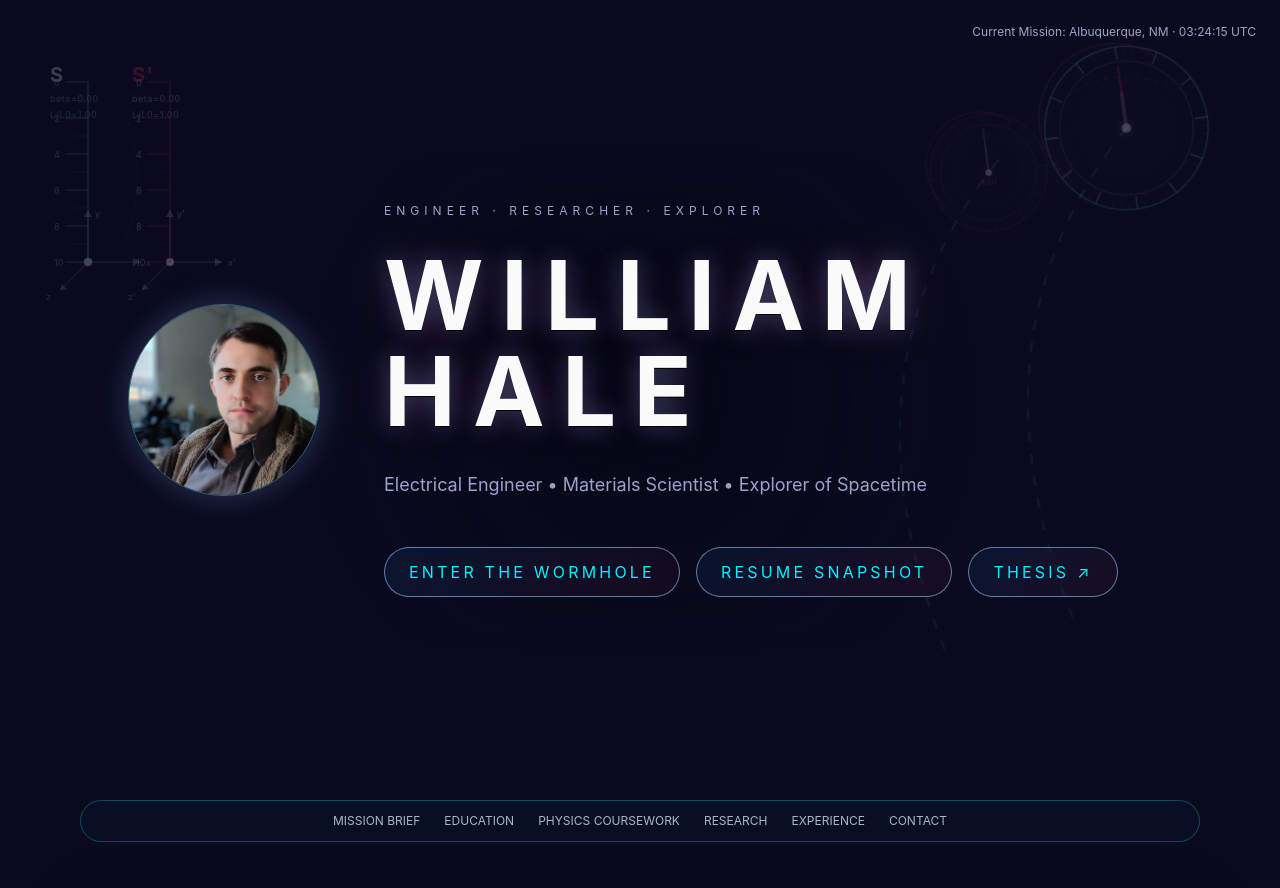
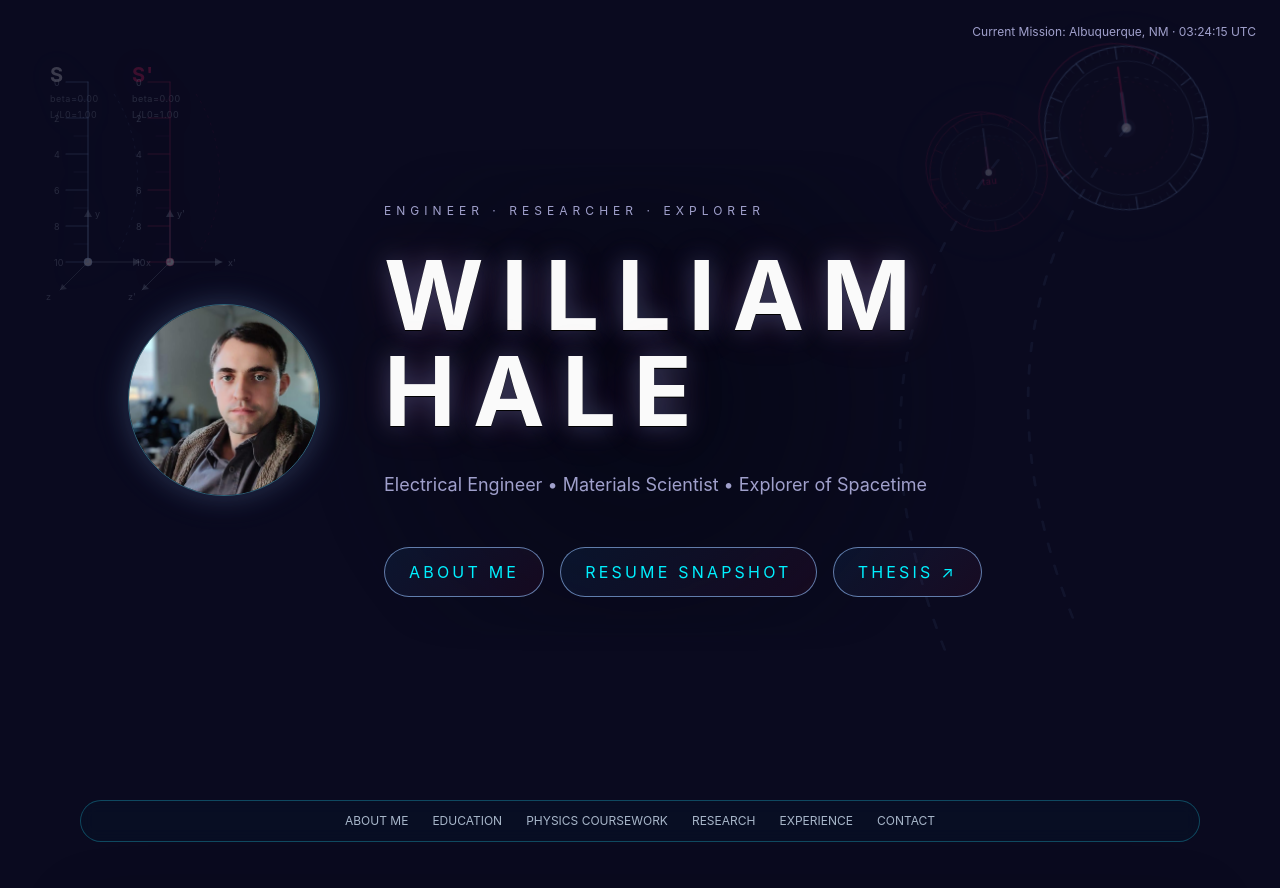
Before and after one commit to cipherwhale/cipherwhale.github.io, a React (Vite) app: page / in a window 1280 px wide. Shown: the top 888 px of the page. Built offline with nearby package versions, Linux system fonts and the light colour scheme.

Commit message:
Rename about links

```diff
--- a/src/App.tsx
+++ b/src/App.tsx
@@ -157,7 +157,7 @@ export default function App() {
               className="mt-12 flex flex-wrap justify-center gap-4 md:justify-start"
             >
               <a className="btn inline-block" href="#mission-brief">
-                Enter the Wormhole
+                About Me
               </a>
               <button className="btn" type="button" onClick={() => setShowResume(true)}>
                 Resume Snapshot
@@ -172,7 +172,7 @@ export default function App() {
 
       <nav className="sticky top-3 z-40 mx-auto mb-12 w-[min(94%,1120px)] rounded-full border border-cyan-400/30 bg-[#081025cc] px-5 py-3 text-xs backdrop-blur">
         <ul className="flex flex-wrap justify-center gap-x-6 gap-y-3">
-          <li><a href="#mission-brief">MISSION BRIEF</a></li>
+          <li><a href="#mission-brief">ABOUT ME</a></li>
           <li><a href="#education">EDUCATION</a></li>
           <li><a href="#current-physics-expedition">PHYSICS COURSEWORK</a></li>
           <li><a href="#research-missions">RESEARCH</a></li>
```
